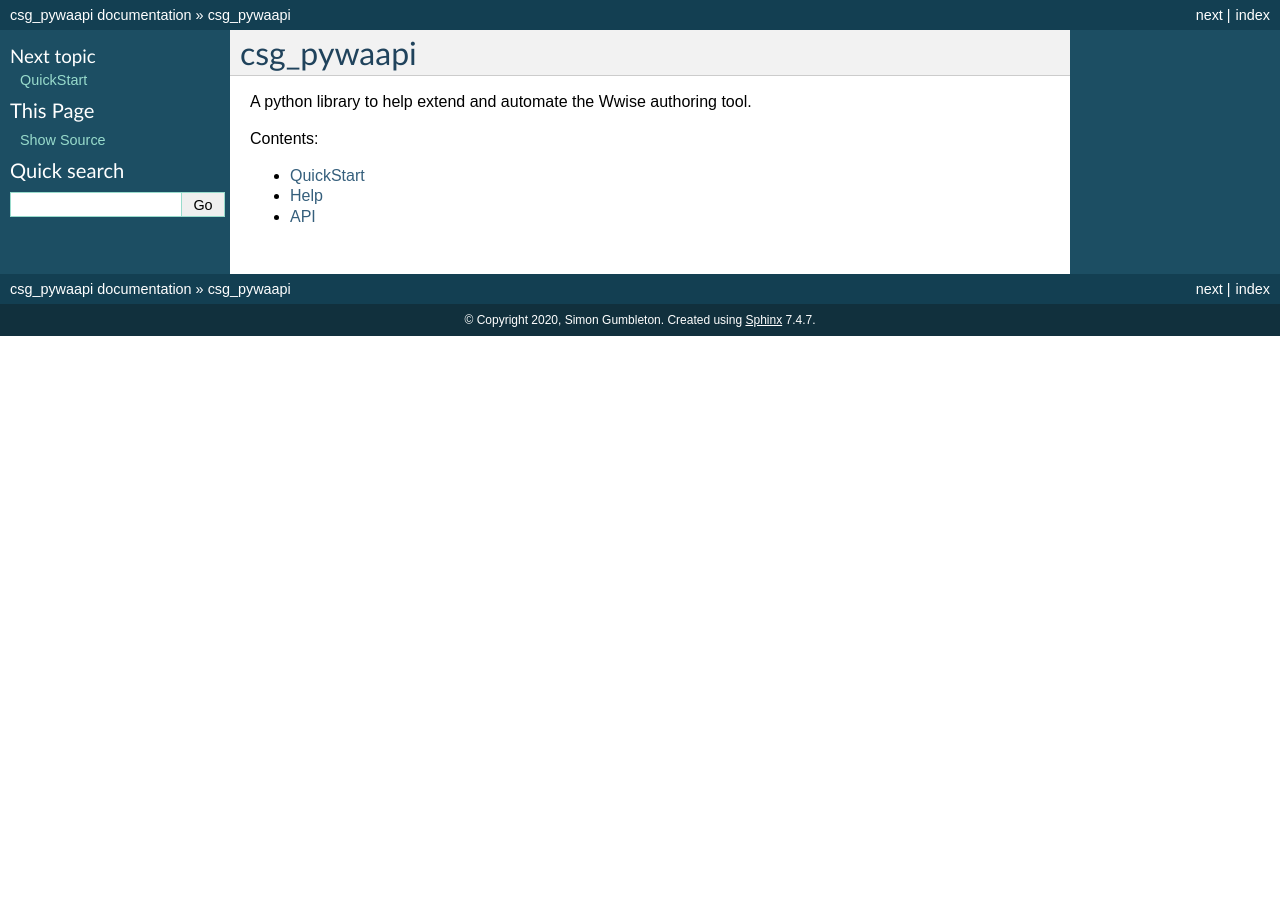
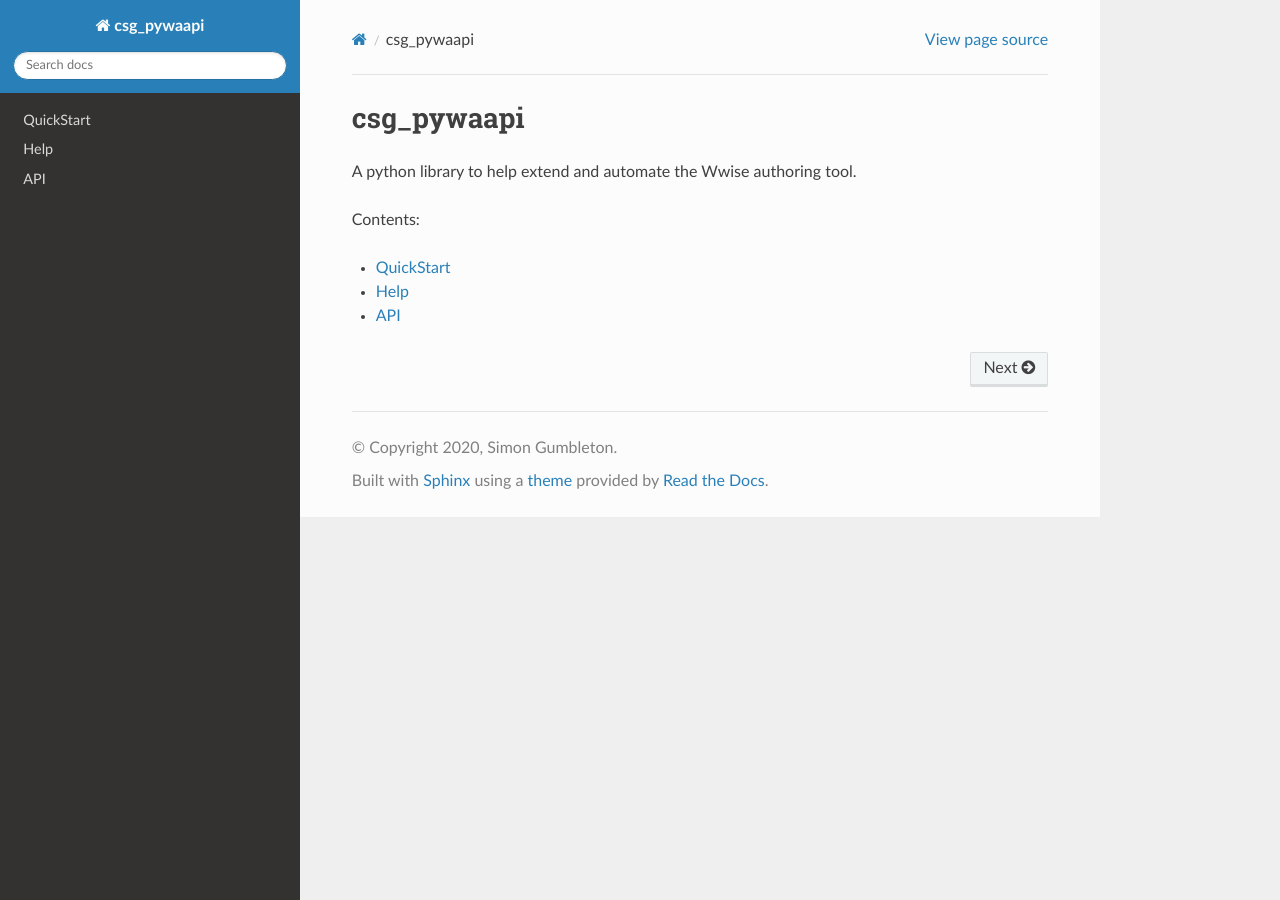
Before and after one commit to simongumbleton/csg_pywaapi, a Sphinx documentation site: the page built from docs/index.rst, in a window 1280 px wide. Built offline with Sphinx 7.4.7 and the Read the Docs theme 2.0.0, drawn with Linux system fonts in a browser that asks for light colours.

Commit message:
try to get better theme working

```diff
--- a/docs/conf.py
+++ b/docs/conf.py
@@ -13,7 +13,7 @@
 import os
 import sys
 sys.path.insert(0, os.path.abspath('../csg_pywaapi'))
-
+import sphinx_rtd_theme
 
 # -- Project information -----------------------------------------------------
 
@@ -27,7 +27,10 @@ author = 'Simon Gumbleton'
 # Add any Sphinx extension module names here, as strings. They can be
 # extensions coming with Sphinx (named 'sphinx.ext.*') or your custom
 # ones.
-extensions = ['sphinx.ext.autodoc', 'sphinx.ext.coverage', 'sphinx.ext.napoleon'
+extensions = ['sphinx.ext.autodoc',
+'sphinx.ext.coverage',
+'sphinx.ext.napoleon',
+'sphinx_rtd_theme'
 ]
 
 
@@ -45,7 +48,8 @@ exclude_patterns = ['_build', 'Thumbs.db', '.DS_Store']
 # The theme to use for HTML and HTML Help pages.  See the documentation for
 # a list of builtin themes.
 #
-html_theme = 'classic'
+html_theme = 'sphinx_rtd_theme'
+html_theme_path = ["_themes",]
 
 # Add any paths that contain custom static files (such as style sheets) here,
 # relative to this directory. They are copied after the builtin static files,
--- /dev/null
+++ b/docs/requirements.txt
@@ -0,0 +1,2 @@
+waapi_client==0.2b1
+sphinx-rtd-theme
--- a/readthedocs.yml
+++ b/readthedocs.yml
@@ -18,4 +18,4 @@ sphinx:
 python:
   version: 3.7
   install:
-    - requirements: csg_pywaapi/requirements.txt
+    - requirements: docs/requirements.txt
```
Also changed, not shown: 1 other file.
